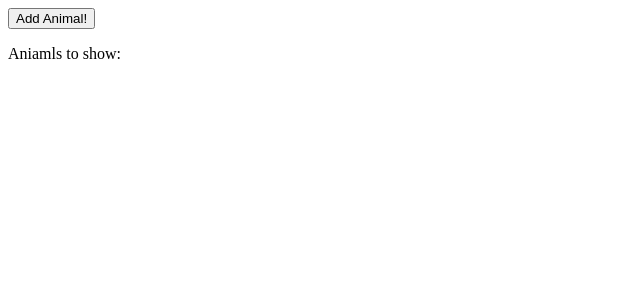
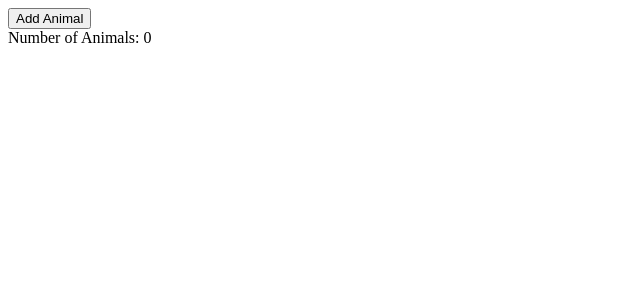
Before and after one commit to Court534/animals, a React (Create React App) app: page / in a window 1280 px wide. Shown: the top 300 px of the page, without its empty margins (0-640 px from the left). Built offline with nearby package versions, Linux system fonts and the light colour scheme.

Commit message:
Added useState to diplay how many times the button is clicked

```diff
--- a/src/App.js
+++ b/src/App.js
@@ -1,16 +1,20 @@
+import { useState } from 'react'
+
 function App() {
-    // const handleClick = () => {
-    //     console.log('Buttom was clicked')
-    // }
+    const [count, setCount] = useState(0)
+
+    const handleClick = () => {
+        setCount(count + 1)
+    }
 
     return (
     <div>
-        <button onClick={() => console.log('Button was clicked')}>
-            Add Animal!
+        <button onClick={handleClick}>
+            Add Animal
         </button>
-        <p>
-            Aniamls to show:
-        </p>
+        <div>
+            Number of Animals: {count}
+        </div>
     </div>
     )
 }
```
